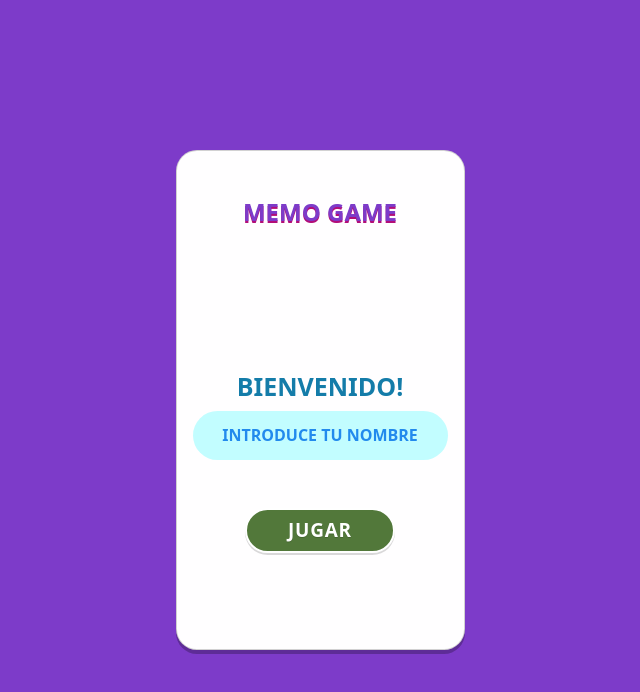
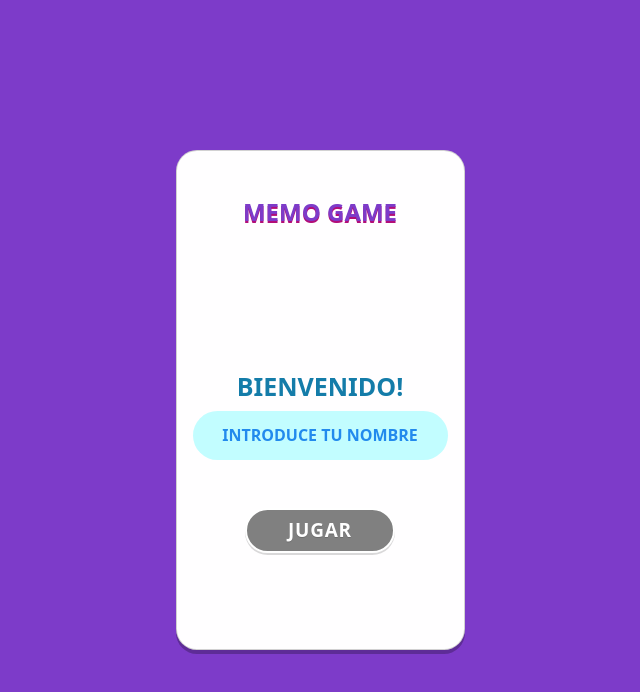
Before and after one commit to dondarrion91/memo-game, a Vue app: page / in a window 1280 px wide. Shown: the top 692 px of the page, without its empty margins (320-960 px from the left). Built offline with nearby package versions, Linux system fonts and the light colour scheme.

Commit message:
Agrego ids

```diff
--- a/src/views/home/HomeView.vue
+++ b/src/views/home/HomeView.vue
@@ -14,7 +14,7 @@ const startGame = () => {
   const store = useUserStore();
 
   store.setUser(name);
-  router.push("/game");
+  router.push({ name: "game" });
 };
 
 const changeName = (newName) => (name.value = newName);
@@ -31,10 +31,13 @@ const changeName = (newName) => (name.value = newName);
                 :label="'BIENVENIDO!'"
                 :placeholder="'INTRODUCE TU NOMBRE'"
                 :value="name"
+                :id="'name'"
                 @change-value="changeName"
               />
             </div>
             <button
+              id="start-button"
+              :disabled="!name.length"
               @click="startGame"
               aria-label="Start Game Button"
               class="mx-auto button button--success"
```
